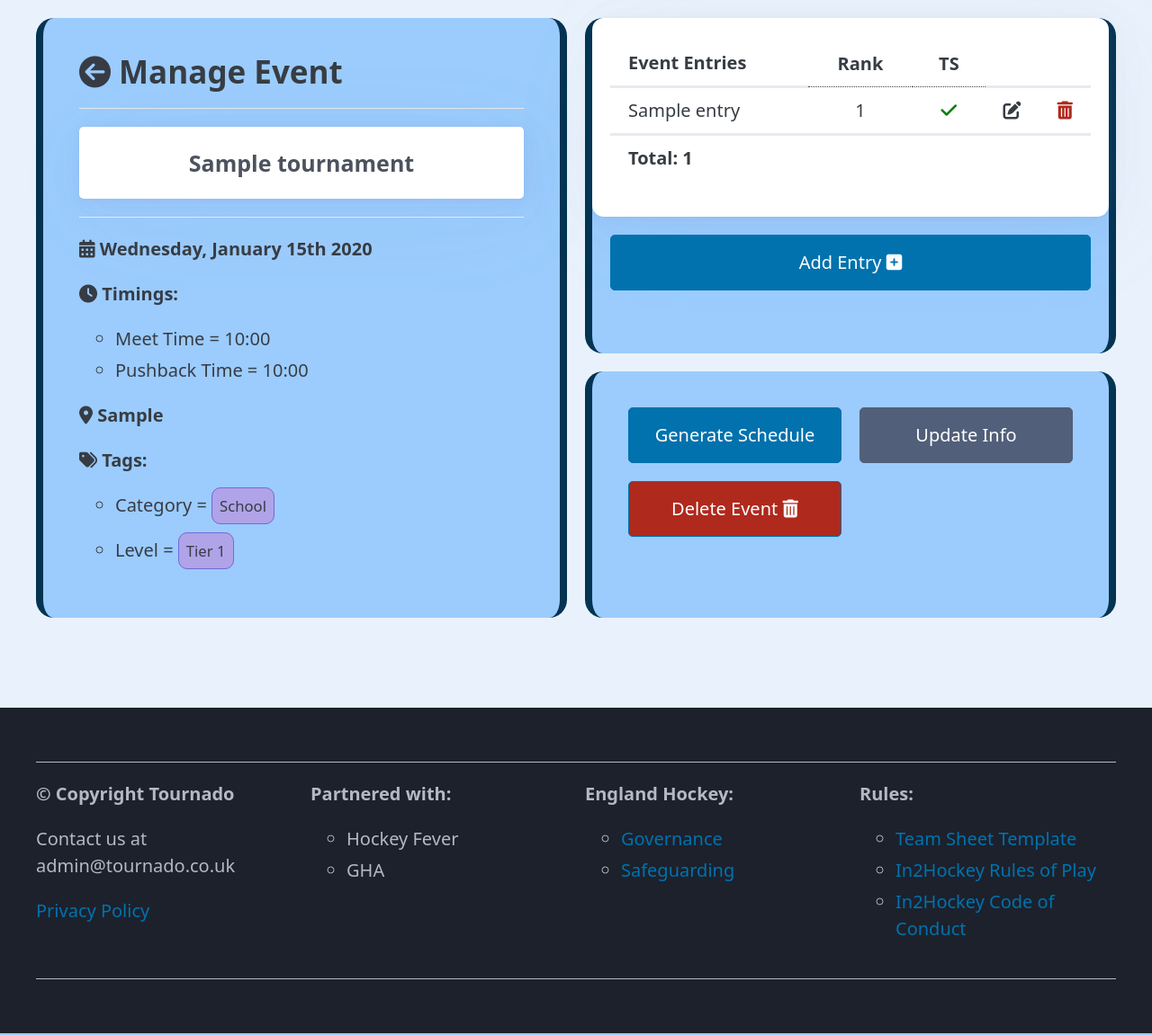
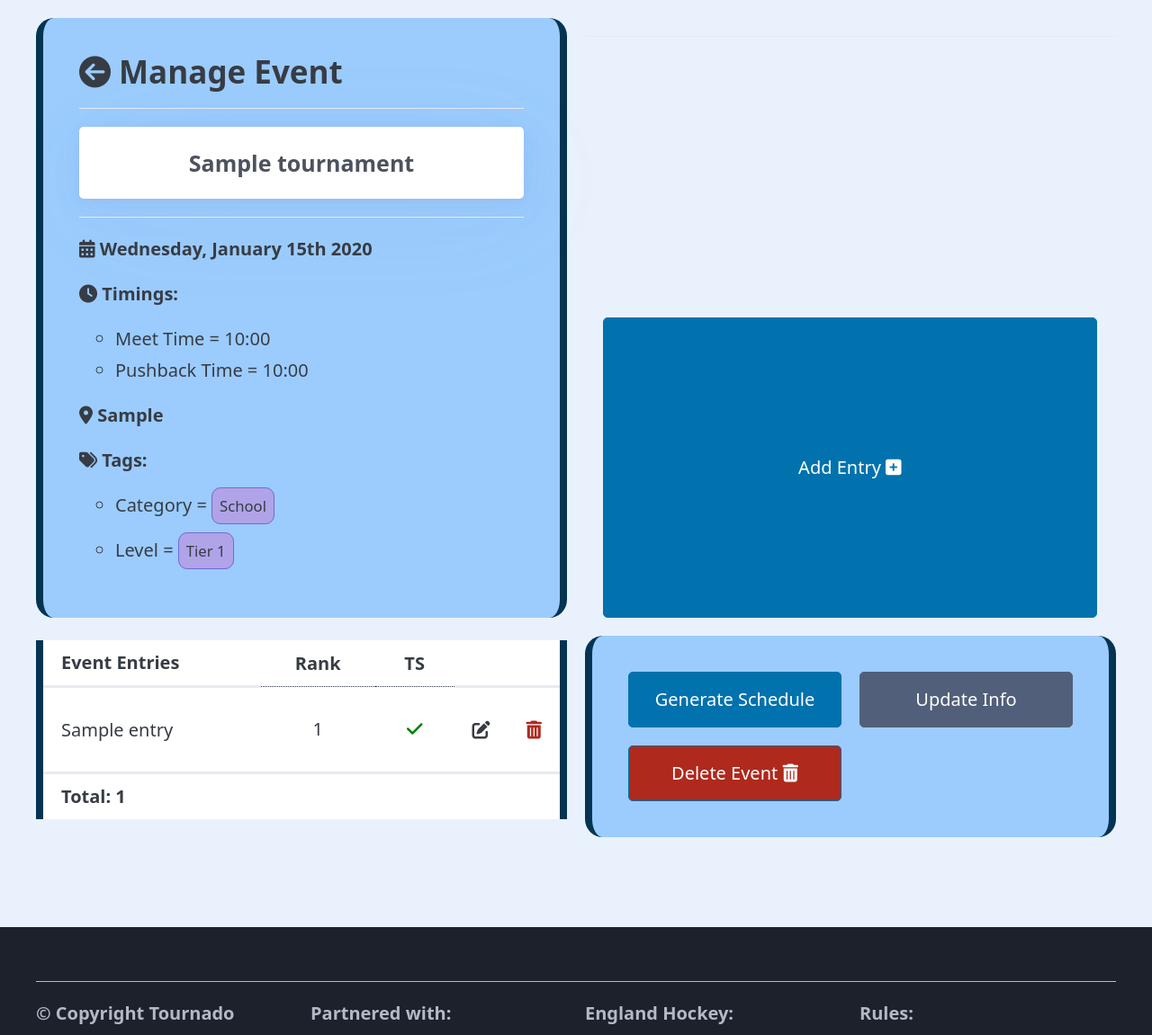
Before and after one commit to diassTMS/Tournado, a Django app: page /account/tourn/1/ in a window 1280 px wide. Shown: the part 125-1276 px from the top of the page at 90% size. Run offline with Django 5.2, Linux system fonts and the light colour scheme; a user stored in the database is signed in; tables that the repository leaves empty hold one stand-in row (values such as "Sample post"); grey boxes marked "Sample" are stand-in pictures; lists and menus that the app fills with data are empty; some libraries are stand-ins or nearby versions.

Commit message:
Update user-tourn-detail.html

```diff
--- a/templates/user-tourn-detail.html
+++ b/templates/user-tourn-detail.html
@@ -49,9 +49,7 @@
                 </span>
             </p>
         </div>
-        <div class='container' id="box" style="padding-bottom: 20px; padding-left:0px; padding-right:0px; padding-top:0px;">
-            <article style="border-radius: 13px;">
-                <table class="overflow-auto" style="margin-top: 5px;">
+        <table class="overflow-auto" style="border-style: none solid none solid; border-width: 8px; border-color: light-dark(#033452, #017FC0); border-radius: 20px; margin-top: 5px;">
             <thead>
                 <tr>
                     <th scope="col"><strong>Event Entries</strong></th>
@@ -93,10 +91,9 @@
                     {% endif %}
                 </tr>
             </tfoot>
+            <hr>
+            <button style="width:93%; margin-left: 20px;" onclick="location.href='{% url 'entry-create' object.id %}';">Add Entry <i class="fa-solid fa-square-plus"></i></button>
         </table>
-            </article>
-            <button style="width:93%; margin-left: 20px;" onclick="location.href='{% url 'entry-create' object.id %}';">Add Entry <i class="fa-solid fa-square-plus"></i></button>
-        </div>
         {% if object.generatedSchedule == True %}
             <div class='container' id="box">
                 <h4>Event Scoring</h4>
```
Lines whose indentation alone changed are shown as unchanged.
